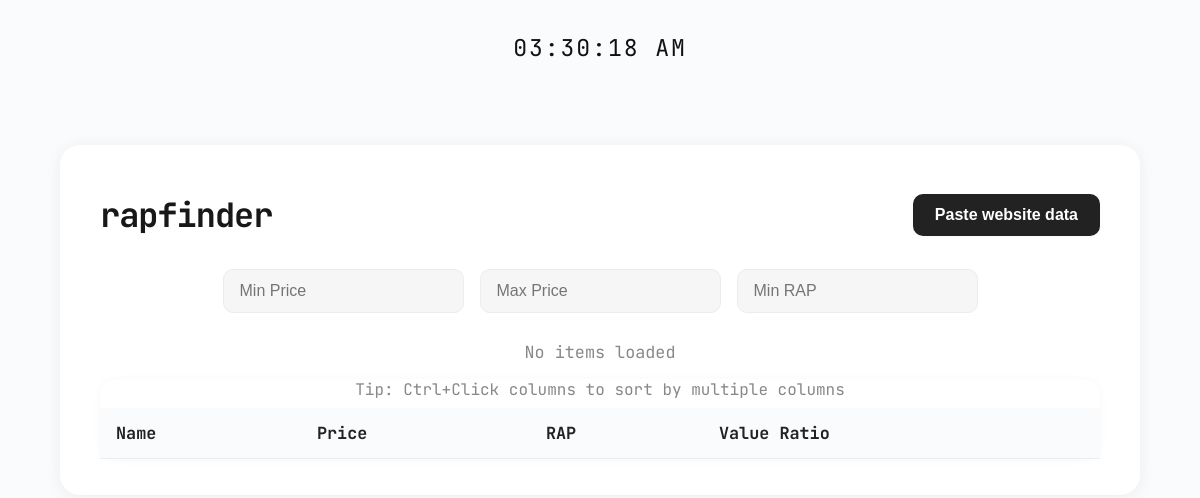
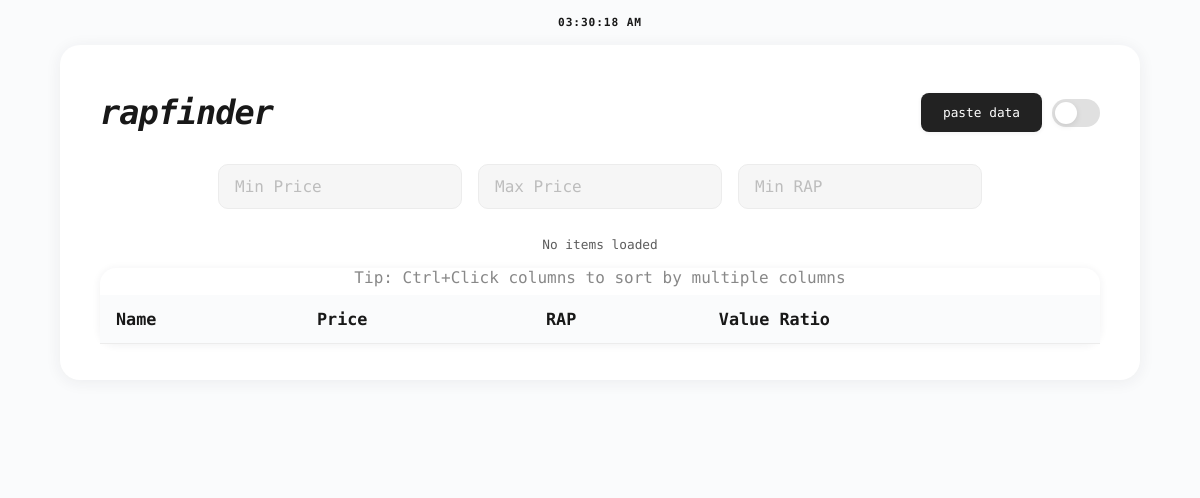
Before and after one commit to ethanlhe/rapfinder, an Electron app: page index.html in a window 1200 px wide. Drawn offline with Linux system fonts and the light colour scheme.

Commit message:
ui changes

```diff
--- a/index.html
+++ b/index.html
@@ -5,13 +5,47 @@
     <title>RAP Deal Finder</title>
     <link href="https://fonts.googleapis.com/css2?family=JetBrains+Mono:wght@400;700&display=swap" rel="stylesheet">
     <style>
+        :root {
+            --bg-color: #fafbfc;
+            --card-bg: #fff;
+            --card-bg-dark: #444444;
+            --text-color: #181818;
+            --border-color: #ececec;
+            --hover-bg: #f7f7fa;
+            --input-bg: #f6f6f6;
+            --header-bg: #222;
+            --header-color: #fff;
+            --accent-color: #00FF01;
+            --accent-hover-color: #000;
+            --shadow-color: rgba(40, 40, 60, 0.07);
+            --modal-bg: rgba(0,0,0,0.10);
+        }
+
+        [data-theme="dark"] {
+            --bg-color: #1a1a1a;
+            --card-bg: #1f1f1f;
+            --card-bg-dark: #2e2e2e;
+            --text-color: #e0e0e0;
+            --border-color: #404040;
+            --hover-bg: #363636;
+            --input-bg: #363636;
+            --header-bg: #404040;
+            --header-color: #e0e0e0;
+            --accent-color: #00FF01;
+            --accent-hover-color: #fff;
+            --shadow-color: rgba(0, 0, 0, 0.2);
+            --modal-bg: rgba(0,0,0,0.5);
+        }
+
         html, body {
             height: 100%;
             margin: 0;
             padding: 0;
-            font-family: 'JetBrains Mono', 'Fira Mono', 'Menlo', 'Consolas', monospace;
-            background: #fafbfc;
+            font-family: 'ui-monospace', 'SFMono-Regular', 'Menlo', 'Monaco', 'Consolas', 'Liberation Mono', 'Courier New', monospace;
+            background: var(--bg-color);
             min-height: 100vh;
+            color: var(--text-color);
+            transition: background-color 0.3s, color 0.3s;
         }
         body {
             min-height: 100vh;
@@ -21,16 +55,17 @@
             justify-content: flex-start;
         }
         .main-card {
-            background: #fff;
+            background: var(--card-bg);
             border-radius: 20px;
-            box-shadow: 0 2px 16px rgba(40, 40, 60, 0.07);
-            margin-top: 64px;
+            box-shadow: 0 2px 16px var(--shadow-color);
+            margin-top: 16px;
             padding: 48px 40px 36px 40px;
             max-width: 1000px;
             width: 100%;
             display: flex;
             flex-direction: column;
             align-items: stretch;
+            transition: background-color 0.3s, box-shadow 0.3s;
         }
         .header {
             display: flex;
@@ -41,24 +76,28 @@
         .header button {
             padding: 12px 22px;
             border: none;
-            border-radius: 10px;
-            background: #222;
-            color: #fff;
-            font-size: 1rem;
-            font-weight: 600;
+            border-radius: 8px;
+            background: var(--header-bg);
+            color: var(--header-color);
+            font-size: .8rem;
+            font-weight: 200;
             cursor: pointer;
-            box-shadow: 0 1px 4px rgba(40,40,60,0.04);
-            transition: background 0.2s, box-shadow 0.2s;
+            box-shadow: 0 1px 4px var(--shadow-color);
+            transition: background 0.1s, box-shadow 0.1s;
+            font-family: inherit !important;
         }
         .header button:hover {
-            background: #444;
+            background: var(--card-bg-dark);
+            color: var(--header-color);
         }
         h1 {
             font-size: 2.1rem;
-            font-weight: 700;
-            margin: 0 0 0 0;
+            font-weight: 600;
+            font-style: italic;
+            margin: 0;
             letter-spacing: -1px;
-            color: #181818;
+            color: var(--text-color);
+            transition: color 0.3s;
         }
         .controls {
             display: flex;
@@ -69,44 +108,50 @@
         }
         .controls input {
             padding: 12px 16px;
-            border: 1px solid #ececec;
+            border: 1px solid var(--border-color);
             border-radius: 10px;
             font-size: 1rem;
-            background: #f6f6f6;
-            transition: border 0.2s;
+            background: var(--input-bg);
+            transition: border 0.2s, background-color 0.3s;
             min-width: 120px;
             box-shadow: none;
+            font-family: inherit !important;
+            color: var(--text-color);
         }
         .controls input:focus {
-            border: 1.5px solid #bdbdbd;
+            border: 1.5px solid var(--border-color);
             outline: none;
         }
         .controls button {
             padding: 12px 22px;
             border: none;
             border-radius: 10px;
-            background: #222;
-            color: #fff;
+            background: var(--header-bg);
+            color: var(--header-color);
             font-size: 1rem;
             font-weight: 600;
             cursor: pointer;
-            box-shadow: 0 1px 4px rgba(40,40,60,0.04);
+            box-shadow: 0 1px 4px var(--shadow-color);
             transition: background 0.2s, box-shadow 0.2s;
+            font-family: inherit !important;
         }
         .controls button:hover {
-            background: #444;
+            background: var(--accent-color);
+            color: var(--accent-hover-color);
         }
         #status {
             text-align: center;
             margin-bottom: 16px;
-            color: #888;
-            font-size: 1.05rem;
+            color: var(--text-color);
+            opacity: 0.7;
+            font-size: .8rem;
         }
         .table-card {
-            background: #fff;
+            background: var(--card-bg);
             border-radius: 16px;
-            box-shadow: 0 1px 8px rgba(40,40,60,0.04);
+            box-shadow: 0 1px 8px var(--shadow-color);
             padding: 0;
+            transition: background-color 0.3s;
         }
         #sortTip {
             text-align:center;
@@ -126,25 +171,26 @@
             font-size: 1.05rem;
         }
         th {
-            background: #fafbfc;
+            background: var(--bg-color);
             font-weight: 600;
-            border-bottom: 1px solid #ececec;
+            border-bottom: 1px solid var(--border-color);
             cursor: pointer;
             user-select: none;
-            transition: background 0.2s;
-            color: #222;
+            transition: background-color 0.3s, color 0.3s;
+            color: var(--text-color);
         }
         th:hover {
-            background: #f2f2f2;
+            background: var(--accent-color);
+            color: var(--accent-hover-color);
         }
         tr:not(:last-child) td {
-            border-bottom: 1px solid #f0f0f0;
+            border-bottom: 1px solid var(--border-color);
         }
         tr {
             transition: background 0.15s;
         }
         tr:hover {
-            background: #f7f7fa;
+            background: var(--hover-bg);
         }
         /* Modal styles */
         .modal {
@@ -156,27 +202,28 @@
             width: 100vw;
             height: 100vh;
             overflow: auto;
-            background: rgba(0,0,0,0.10);
+            background: var(--modal-bg);
             justify-content: center;
             align-items: center;
         }
         .modal-content {
-            background: #fff;
+            background: var(--card-bg);
             padding: 28px 18px 18px 18px;
             border-radius: 10px;
             max-width: 420px;
             width: 90vw;
-            box-shadow: 0 2px 16px rgba(0,0,0,0.08);
+            box-shadow: 0 2px 16px var(--shadow-color);
             display: flex;
             flex-direction: column;
             align-items: stretch;
+            color: var(--text-color);
         }
         .modal-content h2 {
             margin-top: 0;
             margin-bottom: 12px;
             font-size: 1.2rem;
             font-weight: 600;
-            color: #181818;
+            color: var(--text-color);
         }
         .modal-content textarea {
             width: 95%;
@@ -184,14 +231,29 @@
             font-size: 1rem;
             padding: 10px;
             border-radius: 7px;
-            border: 1px solid #ececec;
+            border: 1px solid var(--border-color);
             margin-bottom: 14px;
             resize: vertical;
-            background: #fafbfc;
+            background: var(--input-bg);
+            color: var(--text-color);
         }
         .modal-content button {
             margin-top: 0;
             margin-bottom: 0;
+        }
+        .process-btn {
+            background: var(--header-bg);
+            color: var(--header-color);
+            font-size: 1rem;
+            font-weight: 600;
+            cursor: pointer;
+            box-shadow: 0 1px 4px var(--shadow-color);
+            transition: background 0.2s, box-shadow 0.2s;
+            font-family: inherit !important;
+        }
+        .process-btn:hover {
+            background: var(--accent-color);
+            color: var(--accent-hover-color);
         }
         .modal-close {
             position: absolute;
@@ -211,14 +273,90 @@
         #minimalClock {
             width: 100%;
             text-align: center;
-            font-family: 'JetBrains Mono', 'Fira Mono', 'Menlo', 'Consolas', monospace;
-            font-size: 1.45rem;
-            font-weight: 400;
+            font-family: inherit;
+            font-size: .7rem;
+            font-weight: 600;
             letter-spacing: 0.08em;
-            color: #111;
-            margin-top: 32px;
-            margin-bottom: 18px;
+            color: var(--text-color);
+            margin-top: 16px;
             user-select: none;
+        }
+        input::placeholder, .controls input::placeholder {
+            font-family: inherit !important;
+            color: #bdbdbd;
+            opacity: 1;
+        }
+        ::selection {
+            background: #00FF01;
+            color: #000;
+        }
+        ::-moz-selection {
+            background: #00FF01;
+            color: #000;
+        }
+        .sort-indicator {
+            color: var(--accent-color) !important;
+            transition: color 0.15s;
+        }
+        th:hover .sort-indicator {
+            color: var(--accent-hover-color) !important;
+        }
+        /* Toggle Switch Styles */
+        .switch {
+            position: relative;
+            display: inline-block;
+            width: 48px;
+            height: 28px;
+            vertical-align: middle;
+        }
+        .switch input {
+            opacity: 0;
+            width: 0;
+            height: 0;
+        }
+        .slider {
+            position: absolute;
+            cursor: pointer;
+            top: 0;
+            left: 0;
+            right: 0;
+            bottom: 0;
+            background-color: #e0e0e0;
+            transition: background 0.2s;
+            border-radius: 28px;
+        }
+        .slider:before {
+            position: absolute;
+            content: "";
+            height: 22px;
+            width: 22px;
+            left: 3px;
+            bottom: 3px;
+            background-color: #fff;
+            transition: transform 0.2s, box-shadow 0.2s;
+            border-radius: 50%;
+            box-shadow: 0 2px 6px rgba(0,0,0,0.10);
+        }
+        .switch input:checked + .slider {
+            background-color: #00FF01;
+        }
+        .switch input:checked + .slider:before {
+            transform: translateX(20px);
+            box-shadow: 0 2px 8px rgba(0,255,1,0.15);
+        }
+        .switch input:focus + .slider {
+            box-shadow: 0 0 1px #00FF01;
+        }
+        [data-theme="dark"] .slider {
+            background-color: #404040;
+        }
+        [data-theme="dark"] .switch input:checked + .slider {
+            background-color: #00FF01;
+        }
+        .header-btn-group {
+            display: flex;
+            gap: 10px;
+            align-items: center;
         }
     </style>
 </head>
@@ -227,7 +365,13 @@
     <div class="main-card">
         <div class="header">
             <h1>rapfinder</h1>
-            <button id="pasteBtn">Paste website data</button>
+            <div class="header-btn-group">
+                <button id="pasteBtn">paste data</button>
+                <label class="switch">
+                  <input type="checkbox" id="themeToggle" aria-label="Toggle dark mode">
+                  <span class="slider"></span>
+                </label>
+            </div>
         </div>
         <div class="controls">
             <input type="number" id="minPrice" placeholder="Min Price" value="">
@@ -257,8 +401,8 @@
         <div class="modal-content">
             <button class="modal-close" id="closeModalBtn">&times;</button>
             <h2>Paste Website Data</h2>
-            <textarea id="rawPaste" placeholder="Paste the copied website text here... Make sure to load all of the items."></textarea>
-            <button id="processPasteBtn">Process</button>
+            <textarea id="rawPaste" placeholder="ctrl+a + ctrl+c item data and paste it here..."></textarea>
+            <button class="process-btn" id="processPasteBtn">Process</button>
         </div>
     </div>
     <script src="renderer.js"></script>
@@ -276,6 +420,19 @@
         }
         setInterval(updateMinimalClock, 1000);
         updateMinimalClock();
+
+        // Dark mode toggle functionality (toggle switch)
+        const themeToggle = document.getElementById('themeToggle');
+        const prefersDarkScheme = window.matchMedia('(prefers-color-scheme: dark)');
+        const currentTheme = localStorage.getItem('theme') || (prefersDarkScheme.matches ? 'dark' : 'light');
+        document.documentElement.setAttribute('data-theme', currentTheme);
+        themeToggle.checked = currentTheme === 'dark';
+
+        themeToggle.addEventListener('change', () => {
+            const newTheme = themeToggle.checked ? 'dark' : 'light';
+            document.documentElement.setAttribute('data-theme', newTheme);
+            localStorage.setItem('theme', newTheme);
+        });
     </script>
 </body>
 </html>
--- a/renderer.js
+++ b/renderer.js
@@ -225,7 +225,7 @@ function updateSortIndicators() {
         const idx = sortOrder.findIndex(s => s.column === col);
         if (idx !== -1) {
             const dir = sortOrder[idx].direction === 'desc' ? '↓' : '↑';
-            th.innerHTML += ` <span style="font-size:0.9em;color:#6366f1;">${idx+1}${dir}</span>`;
+            th.innerHTML += ` <span class="sort-indicator" style="font-size:0.9em; color:#00FF01;">${idx+1}${dir}</span>`;
         }
     });
 }
```
